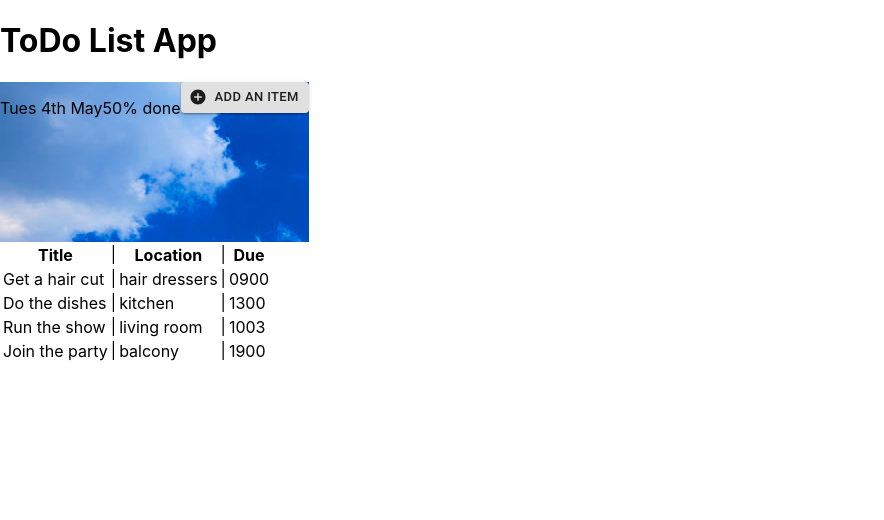
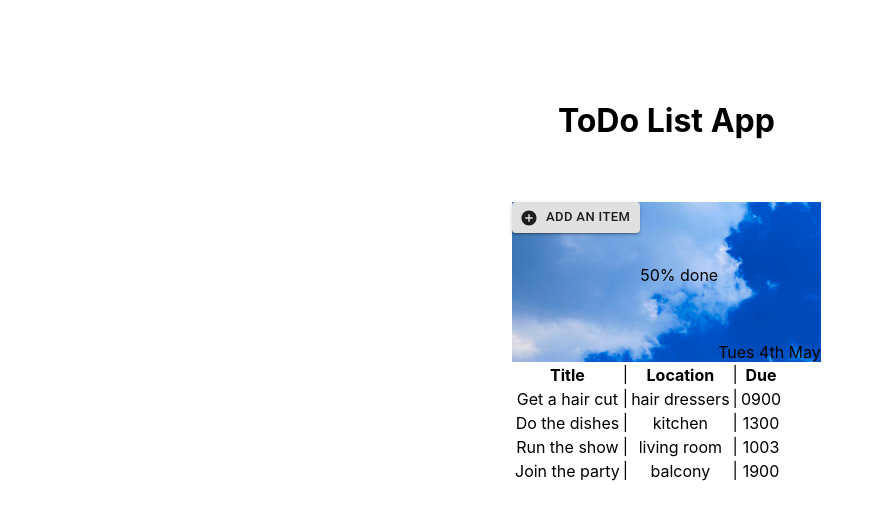
Before and after one commit to indisaurusrex/todo-react, a React (Create React App) app: page / in a window 1280 px wide. Shown: the top 520 px of the page, without its empty margins (0-884 px from the left). Built offline with nearby package versions, Linux system fonts and the light colour scheme.

Commit message:
Layout of date, progress and button on header has been improved

```diff
--- a/src/App.css
+++ b/src/App.css
@@ -4,6 +4,9 @@ body {
 
 .App {
   text-align: center;
+  position: absolute;
+  left: 40%;
+  top: 5em;
 }
 
 .App-logo {
@@ -53,16 +56,18 @@ body {
 }
 
 .container {
+  margin-top: 20%;
   display: flex;
   flex-direction: row;
   align-content: space-between;
 }
 
-.flex-container {
-  display: flex;
+#date-in-header {
+  margin-top: 40%;
 }
-#date {
-  flex: 1;
+
+#progress-in-header {
+  margin-top: 15%;
 }
 
 .flex-item {
--- a/src/App.js
+++ b/src/App.js
@@ -49,7 +49,7 @@ class MainBackground extends React.Component {
 class Progress extends React.Component {
   render() {
     return (
-      <div className="flex-item">
+      <div id="progress-in-header" className="flex-item">
         <p>50% done</p>
       </div>
     );
@@ -59,7 +59,7 @@ class Progress extends React.Component {
 class Date extends React.Component {
   render() {
     return (
-      <div className="flex-item">
+      <div id="date-in-header" className="flex-item">
       <p>Tues 4th May</p>
       </div>
       );
@@ -69,7 +69,7 @@ class Date extends React.Component {
 class AddNewTodo extends React.Component {
   render() {
     return (
-      <div className="flex-item">
+      <div id="add-new-todo" className="flex-item">
         <Button variant="contained" size="small" startIcon={<AddCircleIcon />}>
           Add an item
         </Button>
@@ -87,9 +87,9 @@ class HeaderImage extends React.Component {
         height: '10em'
         }}>
 
+        <AddNewTodo />
+        <Progress />
         <Date />
-        <Progress />
-        <AddNewTodo />
       </div>
     );
   }
@@ -132,7 +132,7 @@ class TodoItem extends React.Component {
 
 function App() {
   return (
-    <div>
+    <div className="App">
       <h1>ToDo List App</h1>
       <MainBackground />
     </div>
```
